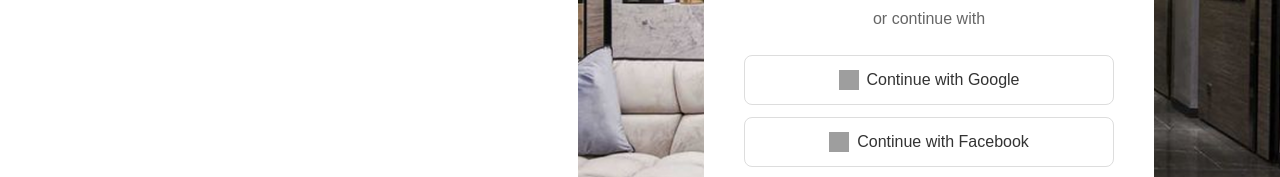
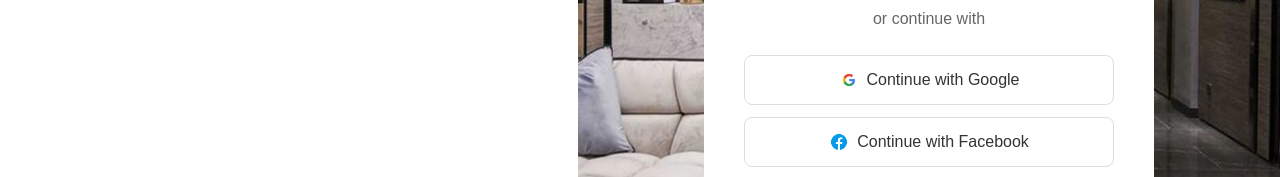
Before and after one commit to NichoIrawan/cema-website-frontend, a Next.js app: page /login in a window 1280 px wide. Shown: the part 496-673 px from the top of the page. Built offline with nearby package versions, Linux system fonts and the light colour scheme; no server answers; grey boxes are pictures that could not be loaded.

Commit message:
fix images google and facebook

```diff
--- a/src/app/(auth)/login/page.tsx
+++ b/src/app/(auth)/login/page.tsx
@@ -153,13 +153,12 @@ export default function LoginPage() {
             <div className="divider">or continue with</div>
             <div className="social-login">
               <button type="button" className="google-btn" onClick={handleGoogleLogin} disabled={isLoading}>
-                <img src="/images/google-icon.png" alt="Google" /> Continue with Google
+                <img src="../images/google.png" alt="Google" /> Continue with Google
               </button>
               <button type="button" className="facebook-btn" onClick={() => signIn("facebook", { callbackUrl })}>
-                <img src="/images/facebook-icon.png" alt="Facebook" /> Continue with Facebook
+                <img src="../images/facebook.png" alt="Facebook" /> Continue with Facebook
               </button>
             </div>
-
             <p className="signup">
               New User? <Link href="/register" className="signup-link" style={{ marginLeft: "5px" }}>SIGN UP HERE</Link>
             </p>
```
